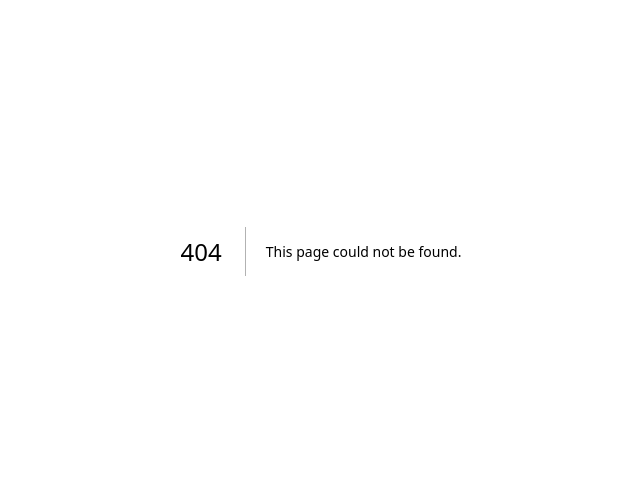
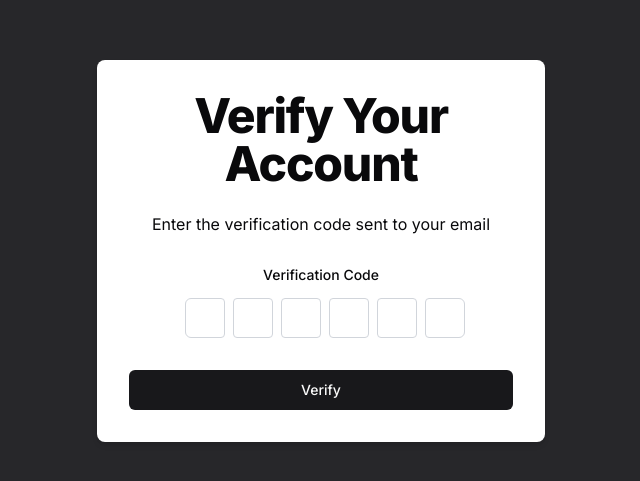
Before and after one commit to shahbaz-athwal/whisperella, a Next.js app: page /verify/1 in a window 1280 px wide. Before the commit this address had no page. Shown: the part 149-630 px from the top of the page, without its empty margins (319-959 px from the left). Built offline with nearby package versions, Linux system fonts and the light colour scheme.

Commit message:
verify page added and tested

```diff
--- a/package.json
+++ b/package.json
@@ -21,6 +21,7 @@
     "bcrypt": "^5.1.1",
     "class-variance-authority": "^0.7.0",
     "clsx": "^2.1.1",
+    "input-otp": "^1.2.4",
     "lucide-react": "^0.397.0",
     "next": "14.2.4",
     "next-auth": "^4.24.7",
--- a/src/app/(auth)/signup/page.tsx
+++ b/src/app/(auth)/signup/page.tsx
@@ -1,6 +1,6 @@
 "use client";
 import { zodResolver } from "@hookform/resolvers/zod";
-import { useForm, SubmitHandler } from "react-hook-form";
+import { useForm } from "react-hook-form";
 import { z } from "zod";
 import { signUpSchema } from "@/schema/signUp";
 import { useEffect, useState } from "react";
--- /dev/null
+++ b/src/app/verify/[username]/page.tsx
@@ -0,0 +1,145 @@
+"use client";
+import { useToast } from "@/components/ui/use-toast";
+import { verifySchema } from "@/schema/verify";
+import { zodResolver } from "@hookform/resolvers/zod";
+import { useParams, useRouter } from "next/navigation";
+import React, { useState } from "react";
+import { z } from "zod";
+import { useForm } from "react-hook-form";
+import axios, { AxiosError } from "axios";
+import { ApiResponse } from "@/types/ApiResponse";
+import {
+  Form,
+  FormField,
+  FormItem,
+  FormLabel,
+  FormMessage,
+} from "@/components/ui/form";
+import {
+  InputOTP,
+  InputOTPGroup,
+  InputOTPSlot,
+} from "@/components/ui/input-otp";
+import { Button } from "@/components/ui/button";
+import { Loader2 } from "lucide-react";
+
+export default function page() {
+  const [isVerifying, setIsVerifying] = useState(false);
+  const router = useRouter();
+  const params = useParams<{ username: string }>();
+  const { toast } = useToast();
+
+  const form = useForm<z.infer<typeof verifySchema>>({
+    resolver: zodResolver(verifySchema),
+    defaultValues: {
+      otp: "",
+    },
+  });
+  //   const methods = useForm();
+
+  const onSubmit = async (data: z.infer<typeof verifySchema>) => {
+    try {
+      setIsVerifying(true);
+      const response = await axios.post("/api/verifycode", {
+        username: params.username,
+        code: data.otp,
+      });
+      toast({
+        title: "Success",
+        description: response.data.message + " Sign in with your credentials",
+      });
+      router.replace("/signin");
+    } catch (error) {
+      const axiosError = error as AxiosError<ApiResponse>;
+      toast({
+        title: "Failure",
+        description:
+          axiosError.response?.data.message ?? "Error while verifying",
+        variant: "destructive",
+      });
+    } finally {
+      setIsVerifying(false);
+    }
+  };
+
+  return (
+    <>
+      <div className="flex justify-center items-center min-h-screen bg-zinc-800">
+        <div className="w-full max-w-md p-8 space-y-8 bg-white rounded-lg shadow-md">
+          <div className="text-center">
+            <h1 className="text-4xl font-extrabold tracking-tight lg:text-5xl mb-6">
+              Verify Your Account
+            </h1>
+            <p className="mb-4">
+              Enter the verification code sent to your email
+            </p>
+          </div>
+          <Form {...form}>
+            <form onSubmit={form.handleSubmit(onSubmit)} className="space-y-8">
+              <div className="space-y-4">
+                <FormField
+                  control={form.control}
+                  name="otp"
+                  render={({ field }) => (
+                    <FormItem>
+                      <div className="w-full">
+                        <FormLabel className="block w-full text-center mb-4">
+                          Verification Code
+                        </FormLabel>
+                      </div>
+                      <div className="flex justify-center space-x-2">
+                        <InputOTP maxLength={6} {...field}>
+                          <InputOTPGroup className="flex space-x-2">
+                            <InputOTPSlot
+                              index={0}
+                              className="w-10 h-10 text-center border border-gray-300 rounded"
+                            />
+                            <InputOTPSlot
+                              index={1}
+                              className="w-10 h-10 text-center border border-gray-300 rounded"
+                            />
+                            <InputOTPSlot
+                              index={2}
+                              className="w-10 h-10 text-center border border-gray-300 rounded"
+                            />
+                            <InputOTPSlot
+                              index={3}
+                              className="w-10 h-10 text-center border border-gray-300 rounded"
+                            />
+                            <InputOTPSlot
+                              index={4}
+                              className="w-10 h-10 text-center border border-gray-300 rounded"
+                            />
+                            <InputOTPSlot
+                              index={5}
+                              className="w-10 h-10 text-center border border-gray-300 rounded"
+                            />
+                          </InputOTPGroup>
+                        </InputOTP>
+                      </div>
+                      <FormMessage className="block w-full text-center mb-4" />
+                    </FormItem>
+                  )}
+                />
+              </div>
+              <Button
+                disabled={isVerifying}
+                type="submit"
+                className="w-full flex items-center justify-center"
+              >
+                {isVerifying ? (
+                  <>
+                    <Loader2 className="mr-2 h-4 w-4 animate-spin" />
+                    Verifying
+                  </>
+                ) : (
+                  "Verify"
+                )}
+              </Button>
+            </form>
+          </Form>
+        </div>
+      </div>
+    </>
+  );
+}
--- /dev/null
+++ b/src/components/ui/input-otp.tsx
@@ -0,0 +1,71 @@
+"use client"
+
+import * as React from "react"
+import { OTPInput, OTPInputContext } from "input-otp"
+import { Dot } from "lucide-react"
+
+import { cn } from "@/lib/utils"
+
+const InputOTP = React.forwardRef<
+  React.ElementRef<typeof OTPInput>,
+  React.ComponentPropsWithoutRef<typeof OTPInput>
+>(({ className, containerClassName, ...props }, ref) => (
+  <OTPInput
+    ref={ref}
+    containerClassName={cn(
+      "flex items-center gap-2 has-[:disabled]:opacity-50",
+      containerClassName
+    )}
+    className={cn("disabled:cursor-not-allowed", className)}
+    {...props}
+  />
+))
+InputOTP.displayName = "InputOTP"
+
+const InputOTPGroup = React.forwardRef<
+  React.ElementRef<"div">,
+  React.ComponentPropsWithoutRef<"div">
+>(({ className, ...props }, ref) => (
+  <div ref={ref} className={cn("flex items-center", className)} {...props} />
+))
+InputOTPGroup.displayName = "InputOTPGroup"
+
+const InputOTPSlot = React.forwardRef<
+  React.ElementRef<"div">,
+  React.ComponentPropsWithoutRef<"div"> & { index: number }
+>(({ index, className, ...props }, ref) => {
+  const inputOTPContext = React.useContext(OTPInputContext)
+  const { char, hasFakeCaret, isActive } = inputOTPContext.slots[index]
+
+  return (
+    <div
+      ref={ref}
+      className={cn(
+        "relative flex h-10 w-10 items-center justify-center border-y border-r border-input text-sm transition-all first:rounded-l-md first:border-l last:rounded-r-md",
+        isActive && "z-10 ring-2 ring-ring ring-offset-background",
+        className
+      )}
+      {...props}
+    >
+      {char}
+      {hasFakeCaret && (
+        <div className="pointer-events-none absolute inset-0 flex items-center justify-center">
+          <div className="h-4 w-px animate-caret-blink bg-foreground duration-1000" />
+        </div>
+      )}
+    </div>
+  )
+})
+InputOTPSlot.displayName = "InputOTPSlot"
+
+const InputOTPSeparator = React.forwardRef<
+  React.ElementRef<"div">,
+  React.ComponentPropsWithoutRef<"div">
+>(({ ...props }, ref) => (
+  <div ref={ref} role="separator" {...props}>
+    <Dot />
+  </div>
+))
+InputOTPSeparator.displayName = "InputOTPSeparator"
+
+export { InputOTP, InputOTPGroup, InputOTPSlot, InputOTPSeparator }
--- a/tailwind.config.ts
+++ b/tailwind.config.ts
@@ -67,10 +67,15 @@
           from: { height: "var(--radix-accordion-content-height)" },
           to: { height: "0" },
         },
+        "caret-blink": {
+          "0%,70%,100%": { opacity: "1" },
+          "20%,50%": { opacity: "0" },
+        },
       },
       animation: {
         "accordion-down": "accordion-down 0.2s ease-out",
         "accordion-up": "accordion-up 0.2s ease-out",
+        "caret-blink": "caret-blink 1.25s ease-out infinite",
       },
     },
   },
```
Also changed, not shown: 1 other file (tests, documents, lock files or other folders).
